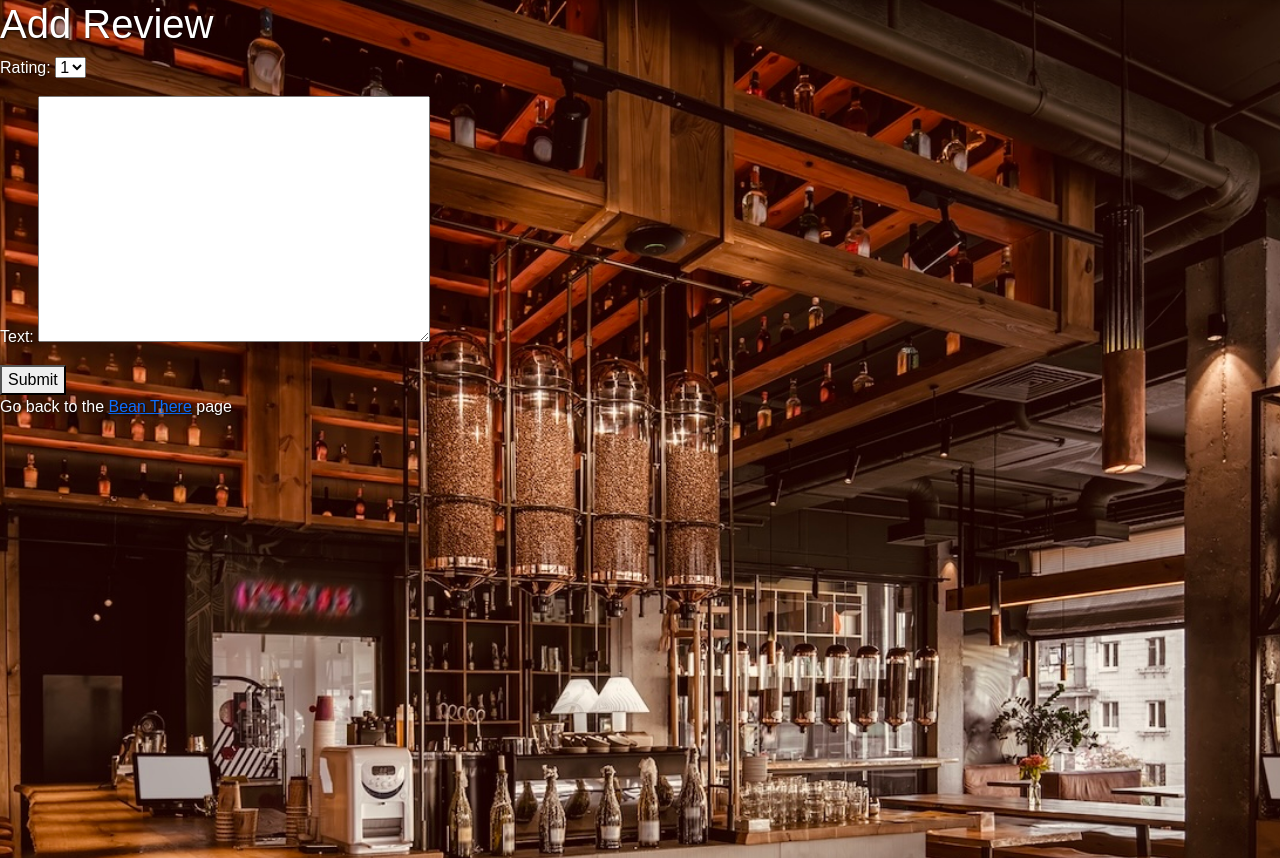
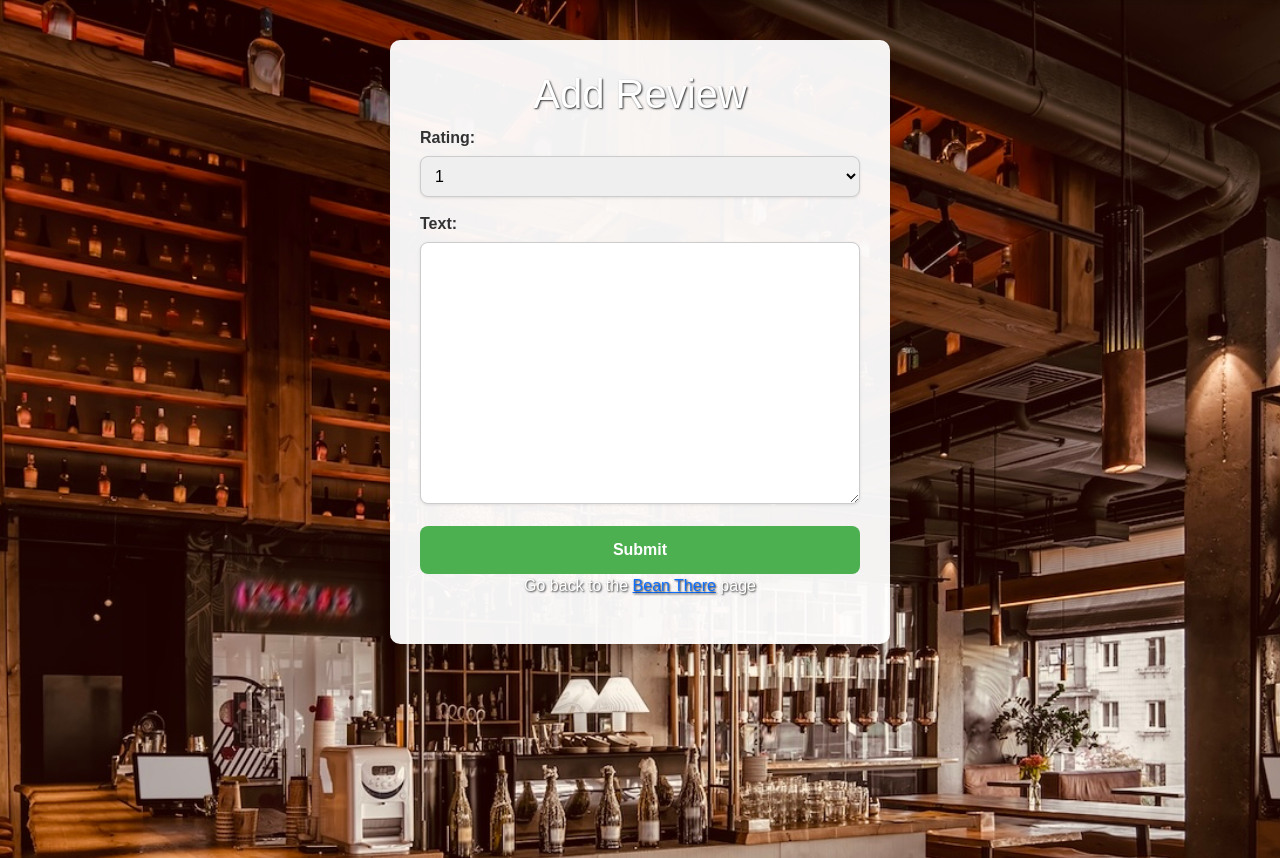
Before and after one commit to Martin-Gubala/WAD2-8C, a Django app: a page that uses WAD2-8C/templates/review.html in a window 1280 px wide. Shown: the part 56-914 px from the top of the page. Run offline with Django 3.2, Linux system fonts and the light colour scheme; a user stored in the database is signed in; data comes from the database, SQL or seed files in the repository; both versions use the stored data as it was after the commit.

Commit message:
Added css for the add review html

```diff
--- a/WAD2-8C/WAD2_Project/cafeCritics/static/css/style.css
+++ b/WAD2-8C/WAD2_Project/cafeCritics/static/css/style.css
@@ -340,3 +340,60 @@ footer {
 .login-form button[type="submit"]:hover {
     background-color: #3e8e41;
 }
+
+/* Styles for the review form container */
+.review-container {
+    max-width: 500px;
+    margin: 40px auto;
+    padding: 30px;
+    background: rgba(255, 255, 255, 0.95); /* Light background for readability */
+    border-radius: 10px;
+    box-shadow: 0px 8px 20px rgba(0, 0, 0, 0.2); /* Subtle shadow for depth */
+
+}
+
+/* Styles for review form elements */
+.review-form label {
+    color: #333;
+    font-weight: bold;
+    display: block;
+    margin-bottom: 6px;
+    text-shadow: none;
+}
+
+.review-form select,
+.review-form textarea {
+    width: 100%;
+    padding: 10px;
+    margin-bottom: 15px;
+    border-radius: 8px;
+    border: 1px solid #ccc;
+    box-shadow: 0 1px 3px rgba(0,0,0,0.1);
+    font-size: 1rem;
+    resize: vertical;
+    text-shadow: none;
+}
+
+/* Style the submit button */
+.review-form button[type="submit"] {
+    background-color: #4CAF50;
+    color: white;
+    font-weight: bold;
+    padding: 12px;
+    border: none;
+    border-radius: 8px;
+    width: 100%;
+    transition: background-color 0.3s ease;
+    text-shadow: none;
+}
+
+.review-form button[type="submit"]:hover {
+    background-color: #3e8e41;
+    text-shadow: none;
+}
+
+/* Fade-in animation */
+.review-container {
+    animation: fadeIn 1.2s ease-out forwards;
+    text-shadow: none;
+}
--- a/WAD2-8C/templates/review.html
+++ b/WAD2-8C/templates/review.html
@@ -1,13 +1,29 @@
 {% extends 'registration/base_generic.html' %}
 
 {% block content %}
-    <h1>Add Review</h1>
-    <!-- Form for submitting a new review -->
-    <form method="post"><!-- POST method to securely send data to the server -->
-        {% csrf_token %}<!-- CSRF token to protect against CSRF attacks -->
-        {{ form.as_p }}<!-- Renders the form fields as paragraphs for better readability -->
-        <button type="submit">Submit</button><!-- Button to submit the form -->
-    </form>
-    <!-- Link to go back to the detailed page of the cafe -->
-    Go back to the <a href="{% url 'cafeCritics:show_cafe' cafe.slug %}">{{ cafe.name }}</a> page
+    <div class="review-container"> <!-- Container for the review section -->
+        <h1 class="text-center">Add Review</h1> <!-- Centered heading -->
+
+        <!-- Form for submitting a new review -->
+        <form method="post" class="review-form"> <!-- POST method to securely send data to the server -->
+            {% csrf_token %} <!-- CSRF token to protect against CSRF attacks -->
+
+            <div class="form-group"> <!-- Group for rating input -->
+                <label for="id_rating"><strong>Rating:</strong></label>
+                {{ form.rating }} <!-- Rating input -->
+            </div>
+
+            <div class="form-group"> <!-- Group for text input -->
+                <label for="id_text"><strong>Text:</strong></label>
+                {{ form.text }} <!-- Text area input -->
+            </div>
+
+            <div class="form-group text-center"> <!-- Centered submit button -->
+                <button type="submit">Submit</button> <!-- Button to submit the form -->
+            </div>
+        </form>
+
+        <!-- Link to go back to the detailed page of the cafe -->
+        <p class="text-center">Go back to the <a href="{% url 'cafeCritics:show_cafe' cafe.slug %}">{{ cafe.name }}</a> page</p>
+    </div>
 {% endblock %}
```
Also changed, not shown: WAD2-8C/WAD2_Project/db.sqlite3.
